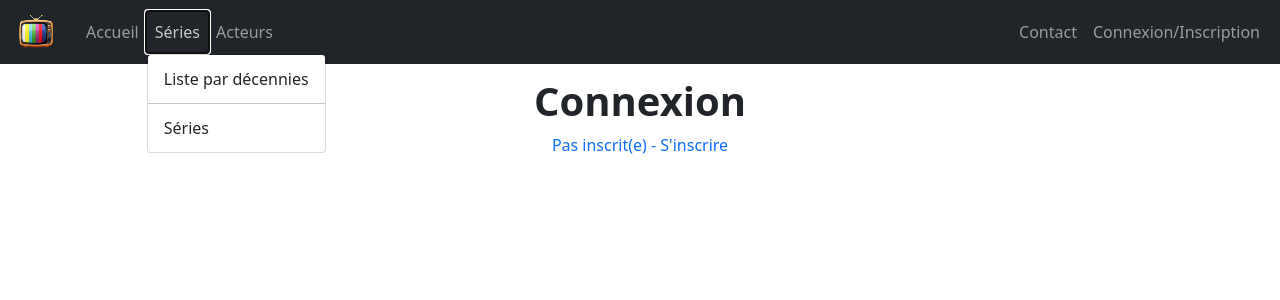
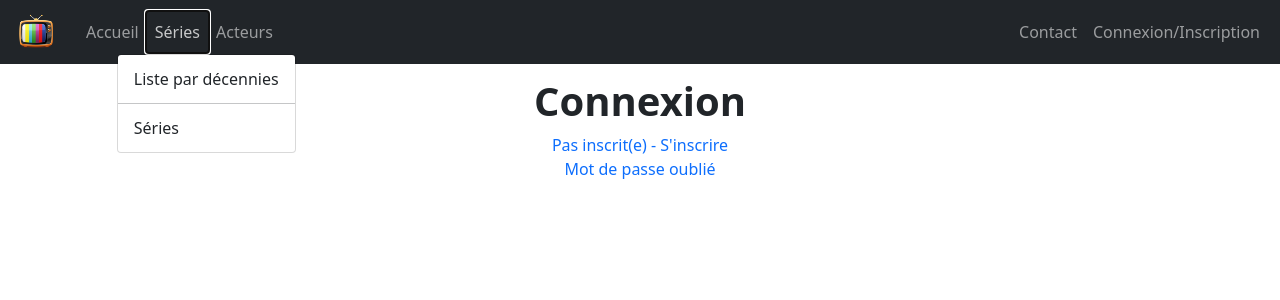
Before and after one commit to Willremi/Retro-Serie, a PHP site: template Views/users/login.php in a window 1280 px wide, after a click on "Séries". Shown: the top 300 px of the page. Run offline with PHP 8.4, Linux system fonts and the light colour scheme; the template is opened without the code that fills it, so the values that code supplies are empty.

Commit message:
update barre de menu et ajout de lien mot de passe oublié

```diff
--- a/Public/css/style.css
+++ b/Public/css/style.css
@@ -5,6 +5,10 @@
 /* Barre de menu */
   .bg-info {
     background-color: rgb(45, 139, 92) !important;
+  }
+
+  .dropdown-menu.show {
+    left: -30px !important;
   }
 
 /* Main */
--- a/Views/users/login.php
+++ b/Views/users/login.php
@@ -1,4 +1,5 @@
 <?php $pageTitle = "Connexion" ?>
 <h1>Connexion</h1>
 <?= $loginForm ?>
-<a href="/users/register">Pas inscrit(e) - S'inscrire</a>
+<a href="/users/register">Pas inscrit(e) - S'inscrire</a><br>
+<a href="#">Mot de passe oublié</a>
```
